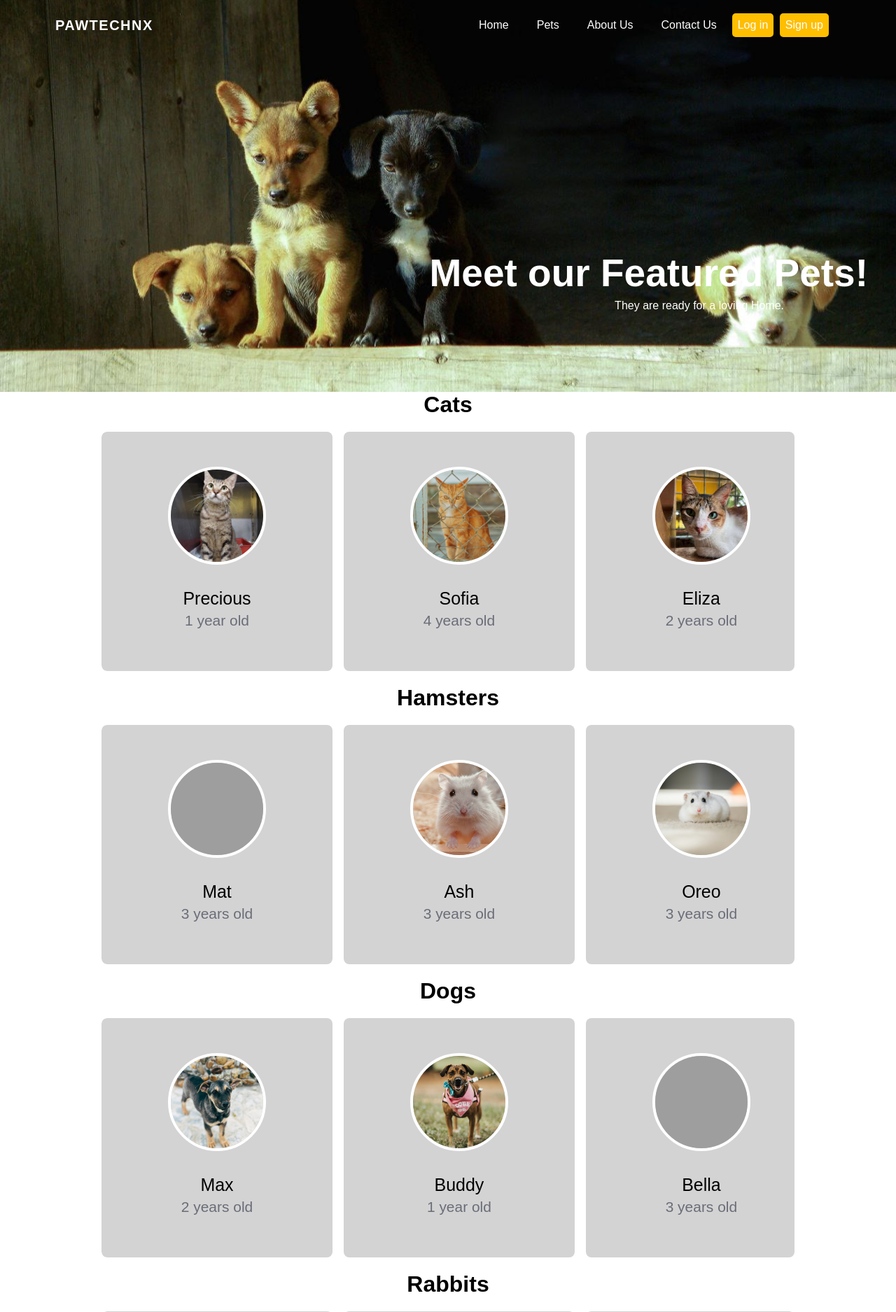
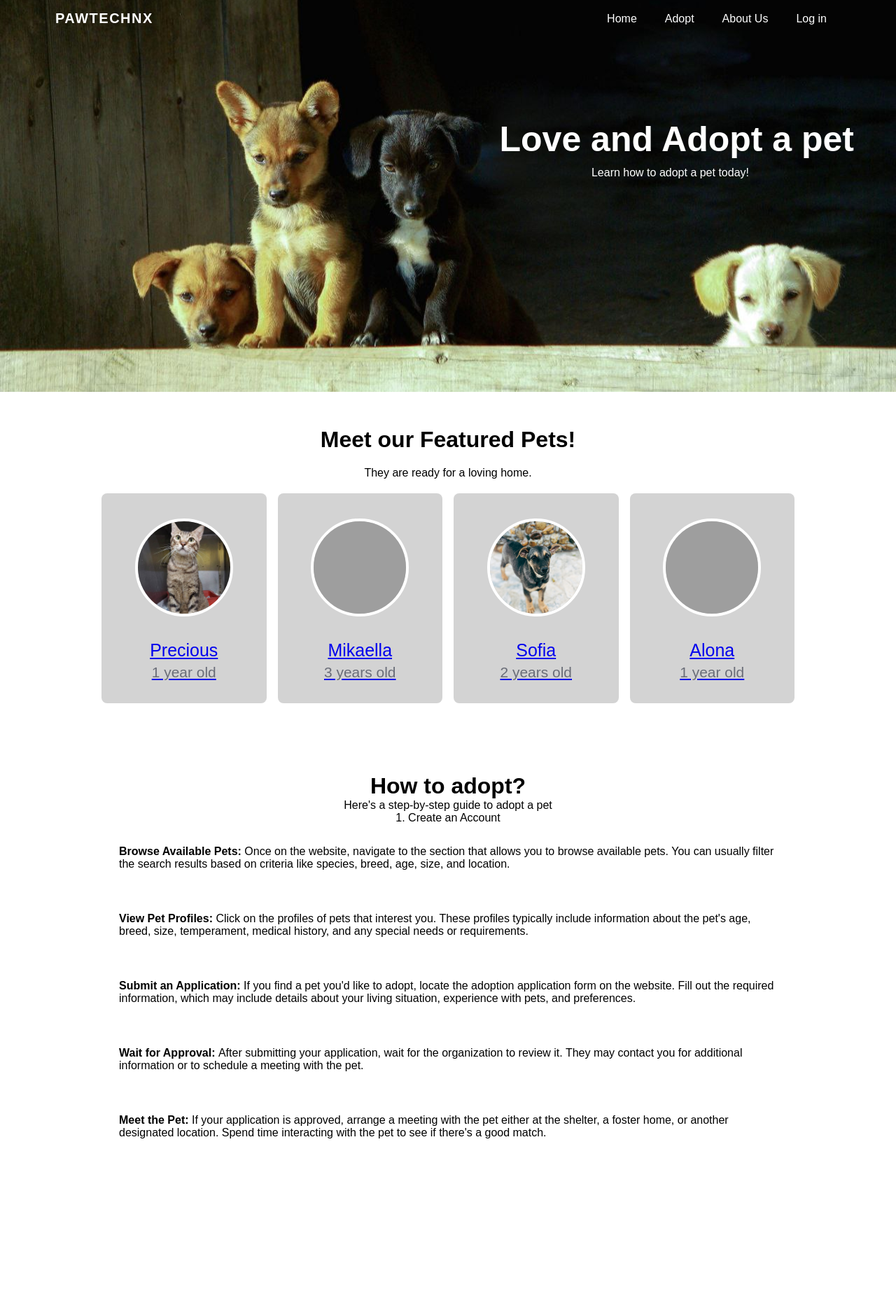
Before and after one commit to PUP-BSIT/project-tech_nx, a PHP site: page /home_page.html in a window 1280 px wide. Shown: the top 1875 px of the page at 70% size. Run offline with PHP 8.4, Linux system fonts and the light colour scheme; grey boxes are pictures that could not be loaded.

Commit message:
add changes

```diff
--- a/pawtechnx/home_page.html
+++ b/pawtechnx/home_page.html
@@ -15,7 +15,7 @@
         <ul>
           <li><a href="./home_page.html">Home</a></li>
           <li class="dropdown">
-            <button class="dropbtn">Pets</button>
+            <button class="dropbtn">Adopt</button>
             <div class="dropdown-content">
               <a href="./cats.html">Cats</a>
               <a href="./hamsters.html">Hamsters</a>
@@ -24,22 +24,22 @@
             </div>
           </li>
           <li><a href="./about_us.html">About Us</a></li>
-          <li><a href="./contacts.html">Contact Us</a></li>
-          <div class="register">
-            <button><a href="./Login.html">Log in</a></button>
-            <button><a href="./Registration.html">Sign up</a></button>
+          <div class="login">
+            <li><a href="./Login.html">Log in</a></li>
           </div>
         </ul>
       </div>
     </div>
     <div class="header">
-      <h1>Meet our Featured Pets!</h1>
-      <p>They are ready for a loving Home.</p>
+      <h1>Love and Adopt a pet</h1>
+      <p>Learn how to adopt a pet today!</p>
     </div>
     <div class="wrapper">
       <div class="carousel-container">
-        <h1>Cats</h1>
+        <h1>Meet our Featured Pets!</h1>
+        <p>They are ready for a loving home.</p>
         <ul class="carousel">
+          <a href="./cats.html">
           <li class="cat">
             <div class="pet-image">
               <img src="pet_page/images/cat/precious/cat1.jpg" />
@@ -47,155 +47,68 @@
             <h2>Precious</h2>
             <span>1 year old</span>
           </li>
-          <li class="cat">
-            <div class="pet-image">
-              <img src="pet_page/images/cat/cat2.jpg" />
-            </div>
-            <h2>Sofia</h2>
-            <span>4 years old</span>
-          </li>
-          <li class="cat">
-            <div class="pet-image">
-              <img src="pet_page/images/cat/cat3.jpg" />
-            </div>
-            <h2>Eliza</h2>
-            <span>2 years old</span>
-          </li>
-          <li class="cat">
-            <div class="pet-image">
-              <img src="pet_page/images/cat/cat4.jpg" />
-            </div>
-            <h2>Nicole</h2>
-            <span>5 years old</span>
-          </li>
-          <li class="cat">
-            <div class="pet-image">
-              <img src="pet_page/images/cat/cat5.jpg" />
-            </div>
-            <h2>Alona</h2>
-            <span>4 months old</span>
-          </li>
-        </ul>
-        <h1>Hamsters</h1>
-        <ul class="carousel hamsters">
+        </a>
+          <a href="./hamsters.html">
           <li class="hamster">
             <div class="pet-image">
               <img src="pet_page/images/hamster/hamster1.jpg" />
             </div>
-            <h2>Mat</h2>
+            <h2>Mikaella</h2>
             <span>3 years old</span>
           </li>
-          <li class="hamster">
-            <div class="pet-image">
-              <img src="pet_page/images/hamster/hamster2.jpg" />
-            </div>
-            <h2>Ash</h2>
-            <span>3 years old</span>
-          </li>
-          <li class="hamster">
-            <div class="pet-image">
-              <img src="pet_page/images/hamster/hamster3.jpg" />
-            </div>
-            <h2>Oreo</h2>
-            <span>3 years old</span>
-          </li>
-          <li class="hamster">
-            <div class="pet-image">
-              <img src="pet_page/images/hamster/hamster4.jpg" />
-            </div>
-            <h2>Cookie</h2>
-            <span>3 years old</span>
-          </li>
-          <li class="hamster">
-            <div class="pet-image">
-              <img src="pet_page/images/hamster/hamster5.jpg" />
-            </div>
-            <h2>Peanut</h2>
-            <span>3 years old</span>
-          </li>
-        </ul>
-        <h1>Dogs</h1>
-        <ul class="carousel dogs">
+        </a>
+          <a href="./dogs.html">
             <li class="dog">
               <div class="pet-image">
                 <img src="pet_page/images/dog/dog1.jpg" />
               </div>
-            <h2>Max</h2>
+              <h2>Sofia</h2>
               <span>2 years old</span>
             </li>
-          <li class="dog">
-            <div class="pet-image">
-              <img src="pet_page/images/dog/dog2.jpg" />
-            </div>
-            <h2>Buddy</h2>
-            <span>1 year old</span>
-          </li>
-          <li class="dog">
-            <div class="pet-image">
-              <img src="pet_page/images/dog/dog3.jpg" />
-            </div>
-            <h2>Bella</h2>
-            <span>3 years old</span>
-          </li>
-          <li class="dog">
-            <div class="pet-image">
-              <img src="pet_page/images/dog/dog4.jpg" />
-            </div>
-            <h2>Charlie</h2>
-            <span>4 years old</span>
-          </li>
-          <li class="dog">
-            <div class="pet-image">
-              <img src="pet_page/images/dog/dog5.jpg" />
-            </div>
-            <h2>Lucy</h2>
-            <span>2 years old</span>
-          </li>
-        </ul>
-        <h1>Rabbits</h1>
-        <ul class="carousel rabbits">
+          </a>
+          <a href="./rabbits.html">
             <li class="rabbit">
               <div class="pet-image">
                 <img src="pet_page/images/rabbit/rabbit1.jpg" />
               </div>
-            <h2>Bunny</h2>
+              <h2>Alona</h2>
               <span>1 year old</span>
             </li>
-          <li class="rabbit">
-            <div class="pet-image">
-              <img src="pet_page/images/rabbit/rabbit2.jpg" />
-            </div>
-            <h2>Thumper</h2>
-            <span>2 years old</span>
-          </li>
-          <li class="rabbit">
-            <div class="pet-image">
-              <img src="pet_page/images/rabbit/rabbit3.jpg" />
-            </div>
-            <h2>Cotton</h2>
-            <span>3 years old</span>
-          </li>
-          <li class="rabbit">
-            <div class="pet-image">
-              <img src="pet_page/images/rabbit/rabbit4.jpg" />
-            </div>
-            <h2>Fluffy</h2>
-            <span>4 years old</span>
-          </li>
-          <li class="rabbit">
-            <div class="pet-image">
-              <img src="pet_page/images/rabbit/rabbit5.jpg" />
-            </div>
-            <h2>Snowball</h2>
-            <span>1 year old</span>
-          </li>
+          </a>
         </ul>
       </div>
-    </div>
       <div class="steps">
-      <h2>How to adopt?</h2>
+        <h1>How to adopt?</h1>
         <p>Here's a step-by-step guide to adopt a pet</p>
-      <!--TODO Continue the contents and design-->
+        <p class="">1. Create an Account </p>
+        <p class="fstep"><strong>Browse Available Pets: </strong>
+          Once on the website, navigate to the section that allows you to
+          browse available pets. You can usually filter the search results
+          based on criteria like species, breed, age, size, and location.
+        </p>
+        <p class="sstep"><strong>View Pet Profiles: </strong>
+          Click on the profiles of pets that interest you.
+          These profiles typically include information about the pet's age,
+          breed, size, temperament, medical history, and any special needs or
+          requirements.
+        </p>
+        <p class="tstep"><strong>Submit an Application:</strong>
+          If you find a pet you'd like to adopt,
+          locate the adoption application form on the website. Fill out the
+          required information, which may include details about your living
+          situation, experience with pets, and preferences.
+        </p>
+        <p class="fourth-step"><strong>Wait for Approval: </strong>
+          After submitting your application, wait for the
+          organization to review it. They may contact you for additional
+          information or to schedule a meeting with the pet.
+        </p>
+        <p class="fifth-step"><strong>Meet the Pet: </strong>
+          If your application is approved, arrange a meeting with
+          the pet either at the shelter, a foster home, or another designated
+          location. Spend time interacting with the pet to see if there's a
+          good match.
+        </p>
       </div>
       <div class="footer">
         <div class="logo">
@@ -220,5 +133,6 @@
           <p>About Us</p>
         </div>
       </div>
+    </div>
   </body>
 </html>
--- a/pawtechnx/home_style.css
+++ b/pawtechnx/home_style.css
@@ -65,16 +65,15 @@
   position: absolute;
   top: 100%;
   left: 0;
-  background-color: orange;
+  background-color: white;
   min-width: 160px;
-  box-shadow: 0px 8px 16px rgba(0,0,0,0.2);
+  box-shadow: 0px 8px 16px rgba(0, 0, 0, 0.2);
   z-index: 1;
 }
 
 .nav-bar ul li .dropdown-content a {
   color: black;
   padding: 12px 16px;
-  text-decoration: none;
   display: block;
 }
 
@@ -86,57 +85,35 @@
   display: block;
 }
 
+.nav-bar ul li a:hover {
+  color: #333;
+  background-color: #ddd;
+  padding: 10px;
+}
+
 .header {
   width: 100%;
   position: absolute;
-  top: 50%;
-  right: 0;
-  transform: translateY(-50%);
+  top: 15%;
   text-align: right;
   color: white;
-  padding-right: 40px;
+  padding-right: 60px;
 }
 
 .header h1 {
   font-size: 55px;
   margin-bottom: 10px;
+  font-size: 50px;
 }
 
 .header p {
   margin: 0;
-  font-weight: 100;
-  line-height: 10px;
-  padding-right: 120px;
+  padding-right: 150px;
 }
 
 .register {
   text-align: right;
   padding-right: 15px;
-}
-
-button {
-  padding: 8px;
-  background-color: #FFBE00;
-  border: none;
-  color: white;
-  text-align: center;
-  text-decoration: none;
-  display: inline-block;
-  font-size: 16px;
-  margin: 4px 2px;
-  cursor: pointer;
-  border-radius: 5px;
-  transition-duration: 0.4s;
-
-}
-
-button a {
-  text-decoration: none;
-  color: white;
-}
-
-button:hover {
-  background-color: #b69020;
 }
 
 .content {
@@ -159,51 +136,25 @@ button:hover {
   align-items: center;
 }
 
+h1 {
+  padding-top: 50px;
+}
+
 .carousel {
   display: grid;
   grid-auto-flow: column;
-  grid-auto-columns: 33.33%;
-  overflow-x: auto;
-  scroll-snap-type: x mandatory;
   gap: 16px;
   border-radius: 8px;
-  scroll-behavior: smooth;
-  scrollbar-width: thin;
-  scrollbar-color: black;
   width: 90%;
 }
 
-.carousel::-webkit-scrollbar {
-  display: none;
-}
-
-.carousel.no-transition {
-  scroll-behavior: auto;
-}
-
-.carousel.dragging {
-  scroll-snap-type: none;
-  scroll-behavior: auto;
-}
-
-.carousel.dragging .cat,
-.carousel.dragging .hamster,
-.carousel.dragging .dog,
-.carousel.dragging .rabbit {
-  cursor: grab;
-  user-select: none;
-}
-
-.carousel .cat,
-.carousel .hamster,
-.carousel .dog,
-.carousel .rabbit {
-  scroll-snap-align: start;
-  height: 342px;
-  list-style: none;
+.cat,
+.hamster,
+.dog,
+.rabbit {
+  height: 300px;
   background: lightgray;
   cursor: pointer;
-  padding-bottom: 15px;
   display: flex;
   flex-direction: column;
   align-items: center;
@@ -228,20 +179,20 @@ button:hover {
   border: 4px solid #fff;
 }
 
-.carousel .cat h2,
-.carousel .hamster h2,
-.carousel .dog h2,
-.carousel .rabbit h2 {
+.cat h2,
+.hamster h2,
+.dog h2,
+.rabbit h2 {
   font-weight: 500;
   font-size: 1.56rem;
   margin: 30px 0 5px;
   text-align: center;
 }
 
-.carousel .cat span,
-.carousel .hamster span,
-.carousel .dog span,
-.carousel .rabbit span {
+.cat span,
+.hamster span,
+.dog span,
+.rabbit span {
   color: #6a6d78;
   font-size: 1.31rem;
   text-align: center;
@@ -250,7 +201,18 @@ button:hover {
 .steps {
   text-align: center;
   padding: 50px;
-  height: 70vh;
+  height: 150vh;
+}
+
+
+
+.fstep,
+.sstep,
+.tstep,
+.fourth-step,
+.fifth-step {
+  padding: 30px;
+  text-align: left;
 }
 
 .footer {
```
Also changed, not shown: pawtechnx/about_us.html (+43 -36 lines), pawtechnx/contacts.html (deleted, +0 -67 lines), pawtechnx/contacts_style.css (deleted, +0 -124 lines), pawtechnx/style_about_us.css (+60 -61 lines). Lines whose indentation alone changed are shown as unchanged.
